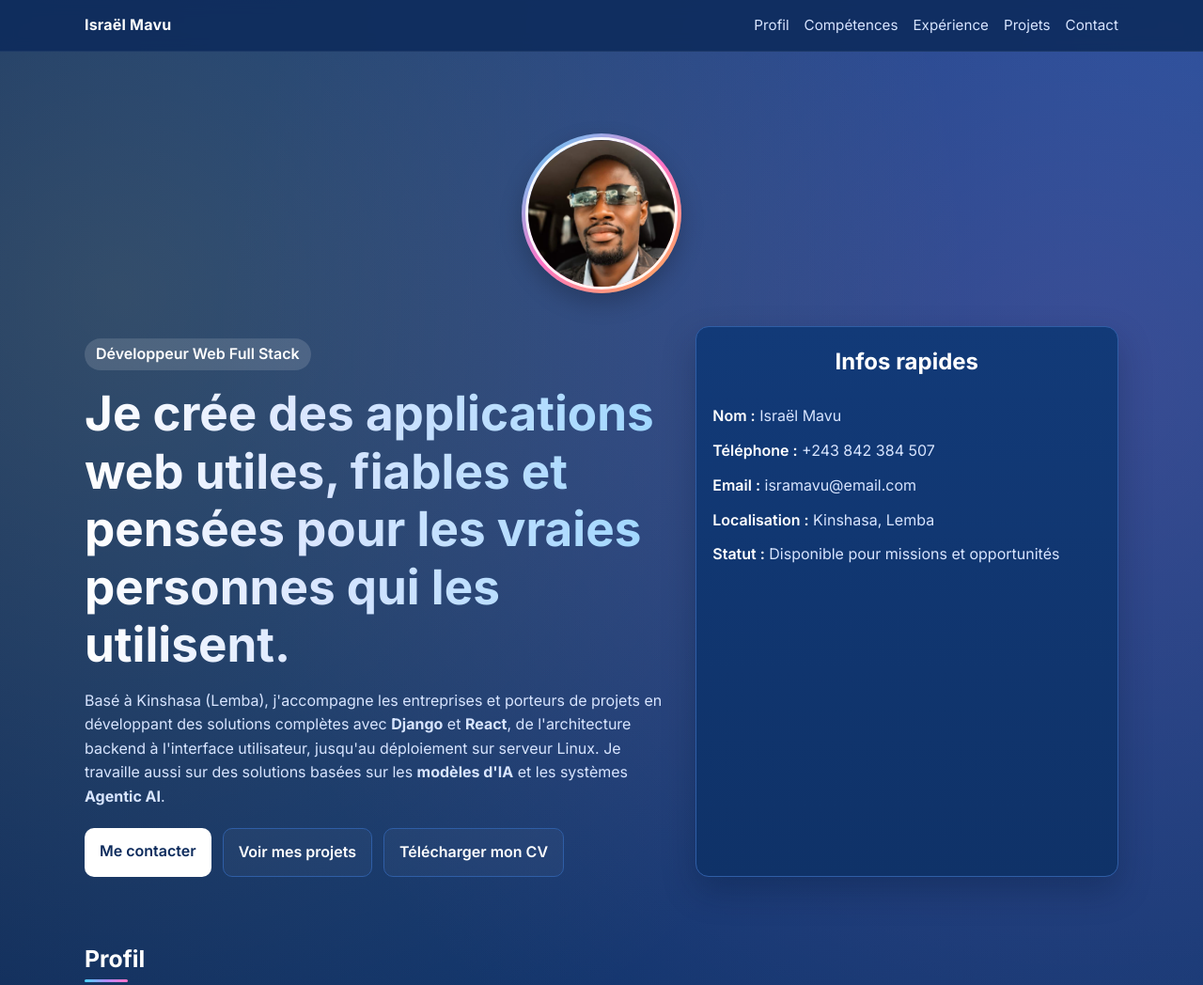
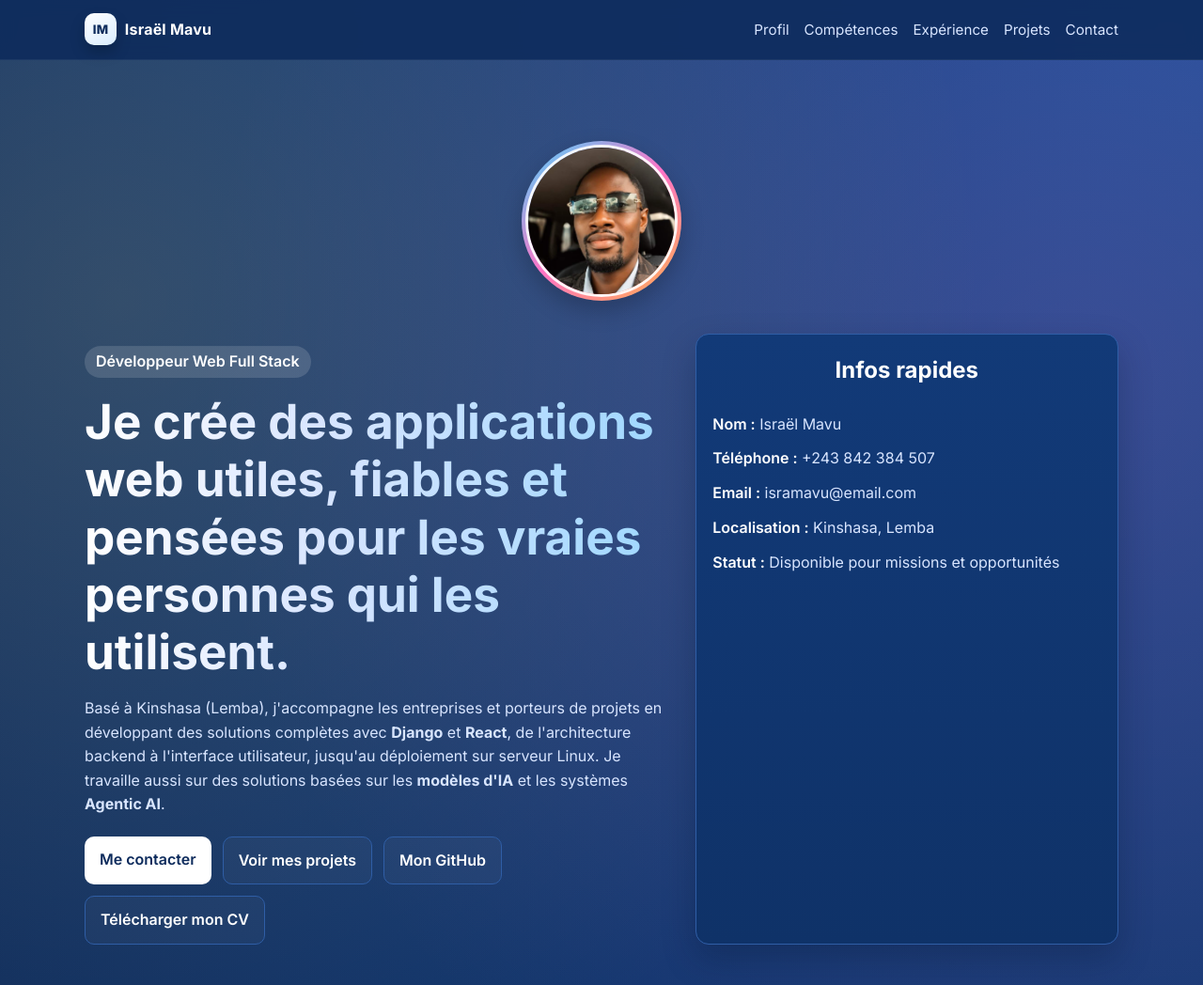
Before and after one commit to Mavuisra/israelport, a plain HTML site: page index.html in a window 1280 px wide. Shown: the top 1048 px of the page at 94% size. Drawn offline with Linux system fonts and the light colour scheme.

Commit message:
first commit

```diff
--- a/index.html
+++ b/index.html
@@ -19,7 +19,10 @@
 <body>
   <header class="header">
     <div class="container nav">
-      <a class="brand" href="#accueil">Israël Mavu</a>
+      <a class="brand" href="#accueil">
+        <span class="logo-mark" aria-hidden="true">IM</span>
+        <span>Israël Mavu</span>
+      </a>
       <nav>
         <ul class="menu">
           <li><a href="#profil">Profil</a></li>
@@ -53,6 +56,7 @@
         <div class="hero-actions">
           <a class="btn btn-primary" href="#contact">Me contacter</a>
           <a class="btn btn-outline" href="#projets">Voir mes projets</a>
+          <a class="btn btn-outline" href="https://github.com/Mavuisra" target="_blank" rel="noopener noreferrer">Mon GitHub</a>
           <a class="btn btn-outline" href="cv-israel-mavu-dev-full.pdf" download>Télécharger mon CV</a>
         </div>
       </div>
@@ -237,6 +241,7 @@
       <div class="contact-actions">
         <a class="btn btn-primary" href="mailto:isramavu@email.com">Envoyer un email</a>
         <a class="btn btn-outline" href="tel:+243842384507">Appeler</a>
+        <a class="btn btn-outline" href="https://github.com/Mavuisra" target="_blank" rel="noopener noreferrer">Voir mon GitHub</a>
         <a class="btn btn-outline" href="cv-israel-mavu-dev-full.pdf" download>Télécharger le CV</a>
       </div>
     </section>
--- a/styles.css
+++ b/styles.css
@@ -66,6 +66,23 @@ body {
   font-weight: 700;
   letter-spacing: 0.2px;
   position: relative;
+  display: inline-flex;
+  align-items: center;
+  gap: 0.55rem;
+}
+
+.logo-mark {
+  width: 34px;
+  height: 34px;
+  border-radius: 10px;
+  display: inline-flex;
+  align-items: center;
+  justify-content: center;
+  font-size: 0.82rem;
+  font-weight: 800;
+  color: #0d2b5c;
+  background: linear-gradient(145deg, #ffffff, #d9ecff);
+  box-shadow: 0 8px 16px rgba(0, 0, 0, 0.2);
 }
 
 .brand::after {
@@ -461,6 +478,13 @@ h1 {
     font-size: 0.98rem;
   }
 
+  .logo-mark {
+    width: 30px;
+    height: 30px;
+    border-radius: 9px;
+    font-size: 0.74rem;
+  }
+
   .menu {
     display: none;
   }
```
